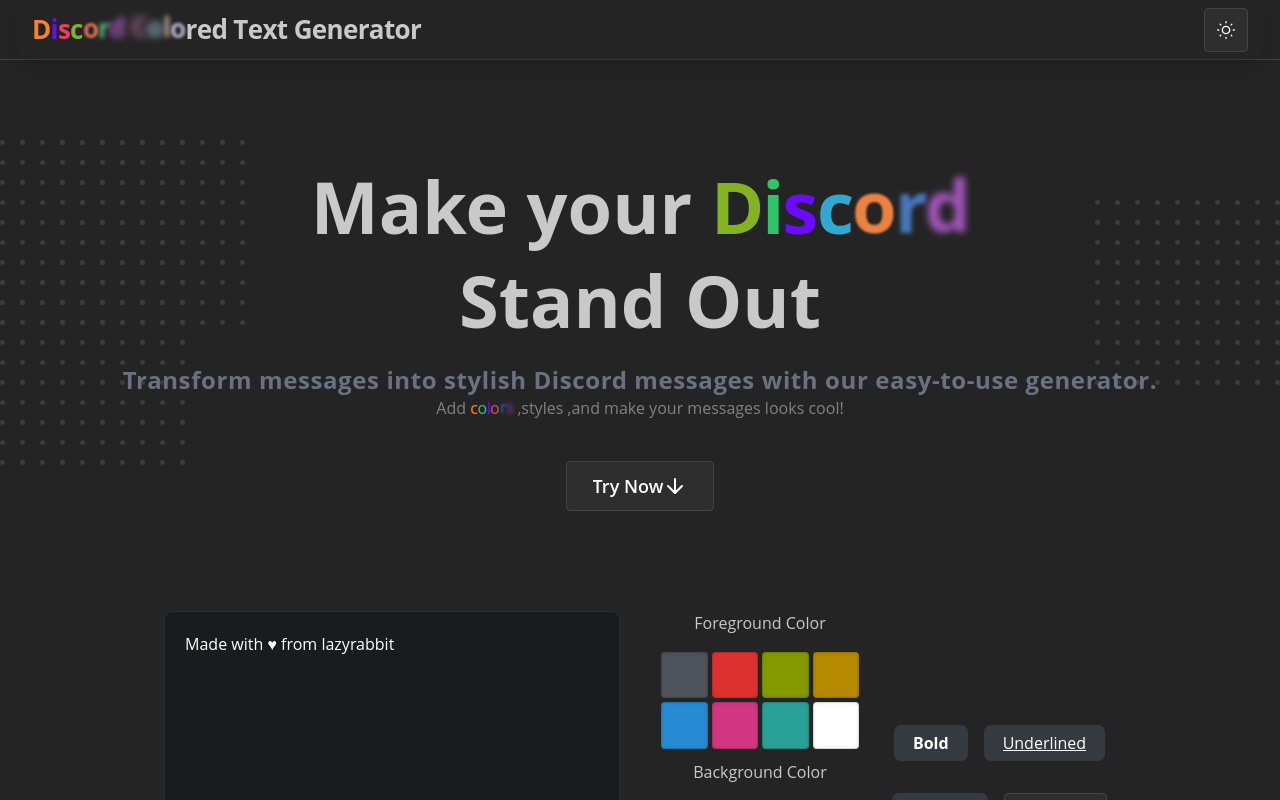
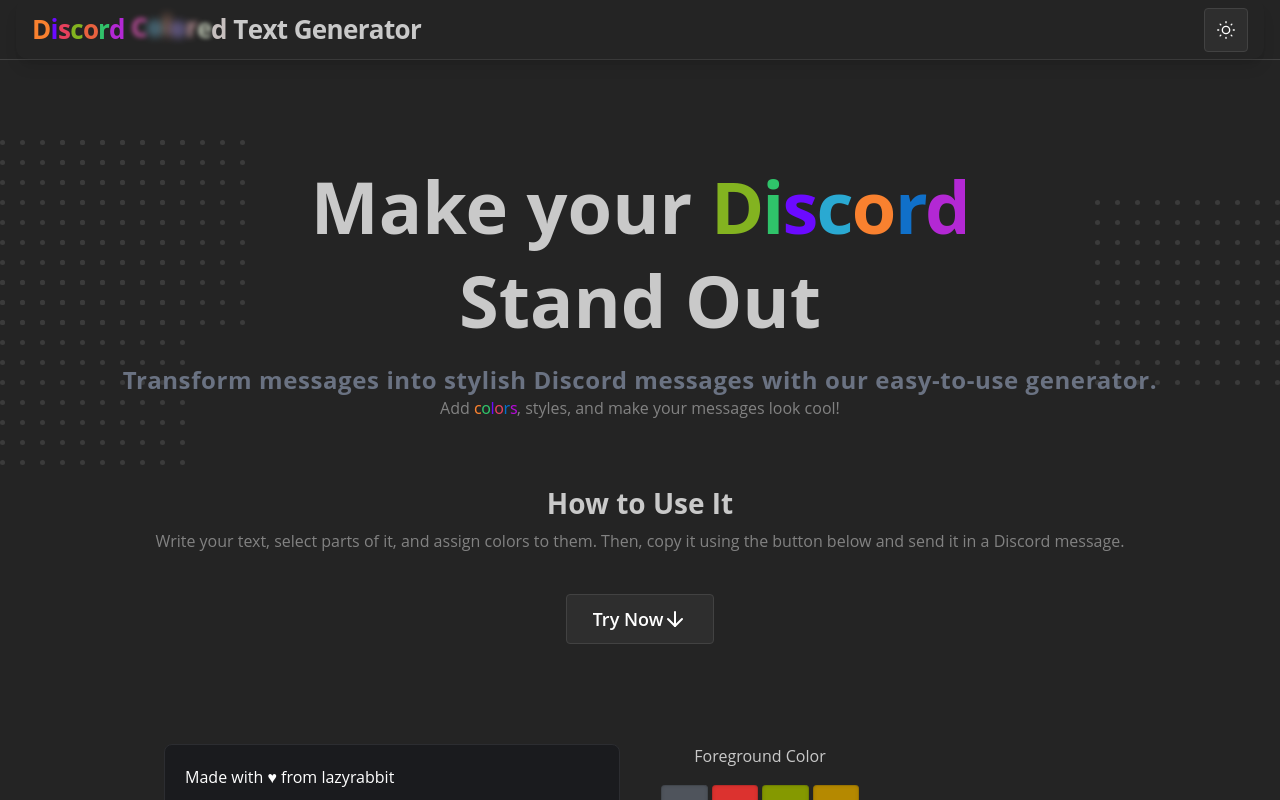
Before and after one commit to lazygupta/discord-text, a React (Vite) app: page / in a window 1280 px wide. Shown: the top 800 px of the page. Built offline with nearby package versions, Linux system fonts and the light colour scheme.

Commit message:
Added instructions to use

```diff
--- a/src/components/Hero/HeroText.tsx
+++ b/src/components/Hero/HeroText.tsx
@@ -13,13 +13,13 @@
         });
     };
     const words = `Transform messages into stylish Discord messages with our easy-to-use generator.`;
+
     return (
         <Container className={classes.wrapper} size={1400}>
             <Dots className={classes.dots} style={{ left: 0, top: 0 }} />
             <Dots className={classes.dots} style={{ left: 60, top: 0 }} />
             <Dots className={classes.dots} style={{ left: 0, top: 140 }} />
             <Dots className={classes.dots} style={{ right: 0, top: 60 }} />
-
 
             <div className={classes.inner}>
                 <Box className='flex justify-center text-6xl flex-wrap items-center'>
@@ -29,9 +29,17 @@
                     </div>
                 </Box>
 
-                <div className='flex-col justify-center items-center  text-center'>
+                <div className='flex-col justify-center items-center text-center'>
                     <TextGenerateEffect words={words} />
-                    <Text c="dimmed">Add <ColourfulText text="colors" /> ,styles ,and make your messages looks cool!</Text>
+                    <Text c="dimmed">Add <ColourfulText text="colors" />, styles, and make your messages look cool!</Text>
+                </div>
+
+                {/* Instructions Section */}
+                <div className='flex flex-col items-center mt-16 text-center'>
+                    <Title size={28}>How to Use It</Title>
+                    <Text c="dimmed" mt={8}>
+                        Write your text, select parts of it, and assign colors to them. Then, copy it using the button below and send it in a Discord message.
+                    </Text>
                 </div>
 
                 <div className='flex justify-center mt-10'>
@@ -44,8 +52,9 @@
                     >
                         Try Now <ArrowDown />
                     </Button>
+                </div>
 
-                </div>
+
             </div>
         </Container>
     );
```
